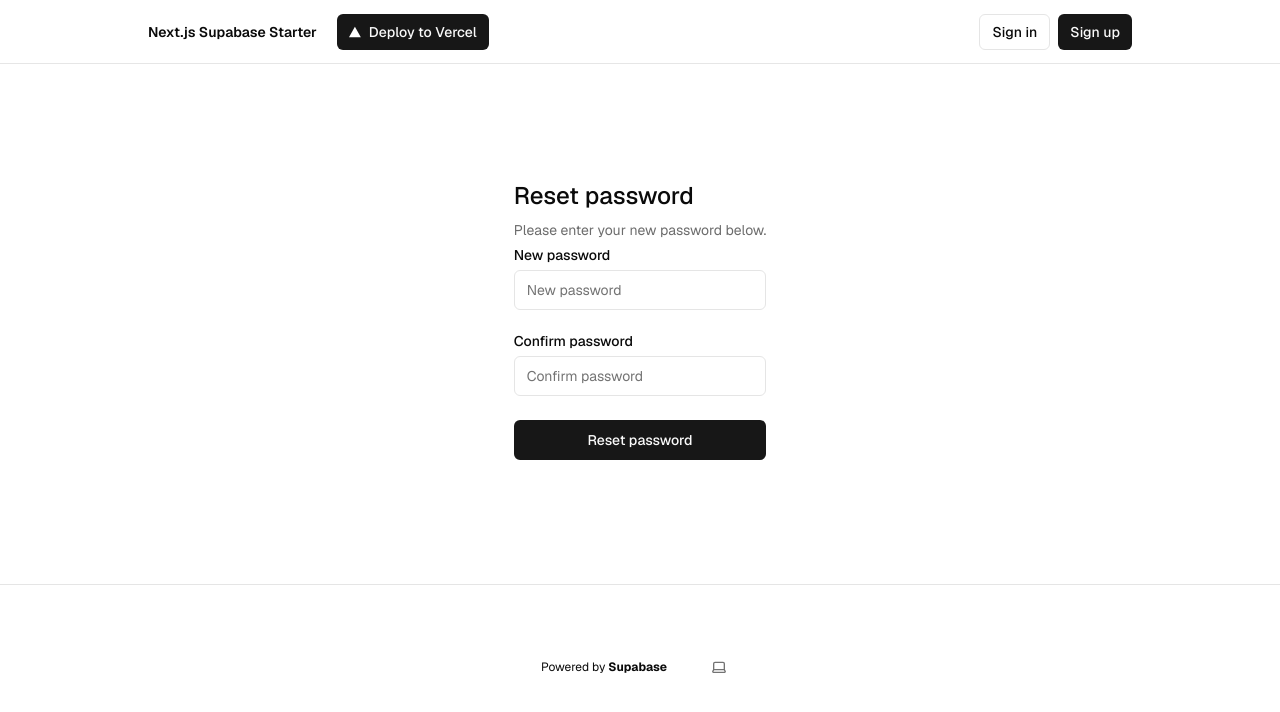
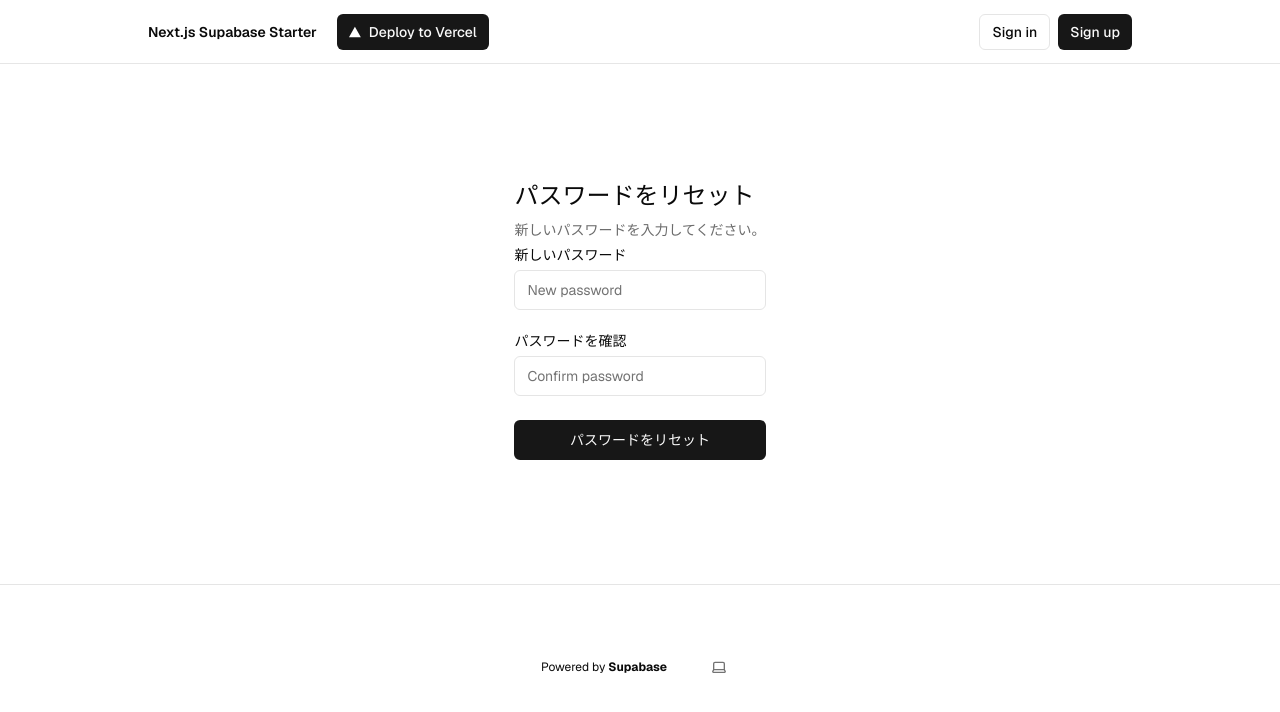
Before and after one commit to GakutoTobinaga/Shikatas_web, a Next.js app: page /protected/reset-password in a window 1280 px wide. Shown: the top 712 px of the page. Built offline with nearby package versions, Linux system fonts and the light colour scheme; no server answers.

Commit message:
fix: Change reset password messages

```diff
--- a/app/protected/reset-password/page.tsx
+++ b/app/protected/reset-password/page.tsx
@@ -10,18 +10,18 @@ export default async function ResetPassword(props: {
   const searchParams = await props.searchParams;
   return (
     <form className="flex flex-col w-full max-w-md p-4 gap-2 [&>input]:mb-4">
-      <h1 className="text-2xl font-medium">Reset password</h1>
+      <h1 className="text-2xl font-medium">パスワードをリセット</h1>
       <p className="text-sm text-foreground/60">
-        Please enter your new password below.
+        新しいパスワードを入力してください。
       </p>
-      <Label htmlFor="password">New password</Label>
+      <Label htmlFor="password">新しいパスワード</Label>
       <Input
         type="password"
         name="password"
         placeholder="New password"
         required
       />
-      <Label htmlFor="confirmPassword">Confirm password</Label>
+      <Label htmlFor="confirmPassword">パスワードを確認</Label>
       <Input
         type="password"
         name="confirmPassword"
@@ -29,7 +29,7 @@ export default async function ResetPassword(props: {
         required
       />
       <SubmitButton formAction={resetPasswordAction}>
-        Reset password
+        パスワードをリセット
       </SubmitButton>
       <FormMessage message={searchParams} />
     </form>
```
